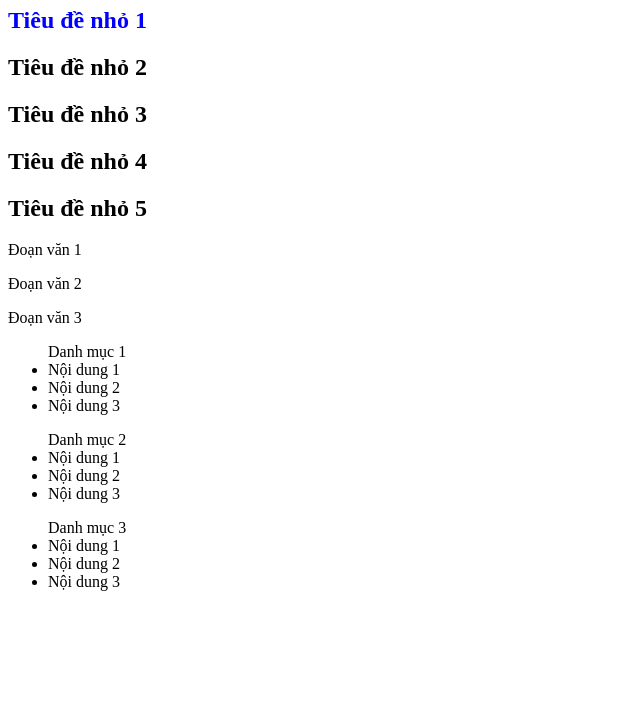
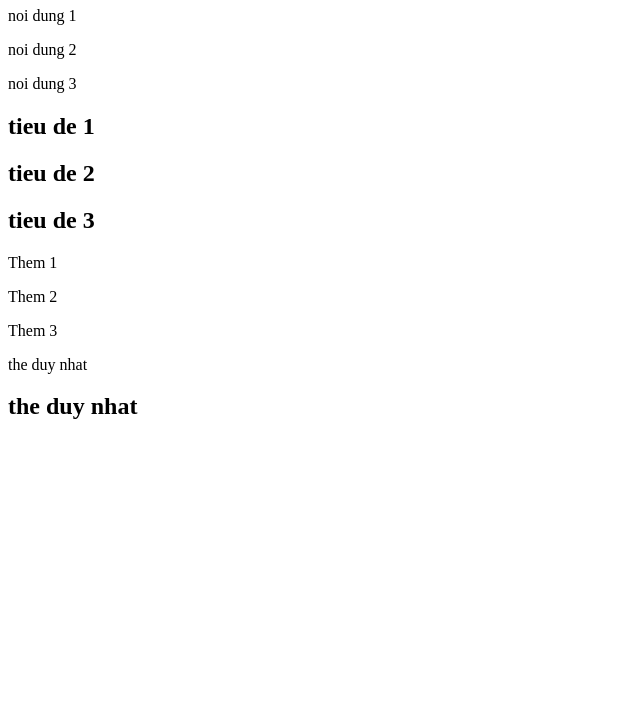
Before and after one commit to hoangquang151004/duan7, a plain HTML site: page index.html in a window 1280 px wide. Shown: the part 73-800 px from the top of the page, without its empty margins (0-640 px from the left). Drawn offline with Linux system fonts and the light colour scheme.

Commit message:
type-of-child

```diff
--- a/index.html
+++ b/index.html
@@ -1,39 +1,26 @@
 <!DOCTYPE html>
-<html lang="en">
+<html lang="vi">
   <head>
     <meta charset="UTF-8" />
     <meta name="viewport" content="width=device-width, initial-scale=1.0" />
-    <title>Bộ chọn</title>
+    <title>CSS selector</title>
     <link rel="stylesheet" href="style.css" />
     <link rel="shortcut icon" href="img/favicon.ico" type="image/x-icon" />
   </head>
   <body>
-    <h1 class="demo">Tiêu đề</h1>
-    <h2 class="demo demo2">Tiêu đề nhỏ 1</h2>
-    <h2 id="title">Tiêu đề nhỏ 2</h2>
-    <h2>Tiêu đề nhỏ 3</h2>
-    <h2>Tiêu đề nhỏ 4</h2>
-    <h2>Tiêu đề nhỏ 5</h2>
-    <p>Đoạn văn 1</p>
-    <p>Đoạn văn 2</p>
-    <p>Đoạn văn 3</p>
-    <ul>
-      Danh mục 1
-      <li>Nội dung 1</li>
-      <li>Nội dung 2</li>
-      <li>Nội dung 3</li>
-    </ul>
-    <ul>
-      Danh mục 2
-      <li>Nội dung 1</li>
-      <li>Nội dung 2</li>
-      <li>Nội dung 3</li>
-    </ul>
-    <ul>
-      Danh mục 3
-      <li>Nội dung 1</li>
-      <li>Nội dung 2</li>
-      <li>Nội dung 3</li>
-    </ul>
+    <h1>Tu hoc . cc</h1>
+    <p>noi dung 1</p>
+    <p>noi dung 2</p>
+    <p>noi dung 3</p>
+    <h2>tieu de 1</h2>
+    <h2>tieu de 2</h2>
+    <h2>tieu de 3</h2>
+    <p>Them 1</p>
+    <p>Them 2</p>
+    <p>Them 3</p>
+    <div class="demo">
+      <p>the duy nhat</p>
+      <h2>the duy nhat</h2>
+    </div>
   </body>
 </html>
--- a/style.css
+++ b/style.css
@@ -1,3 +1,3 @@
-.demo.demo2 {
-  color: blue;
+p:only-of-type {
+  font: 40px;
 }
```
